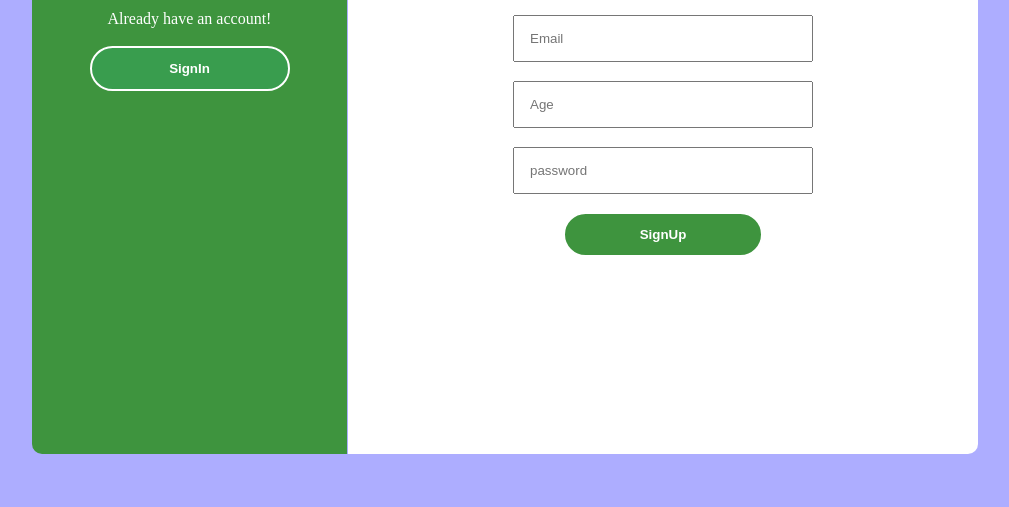
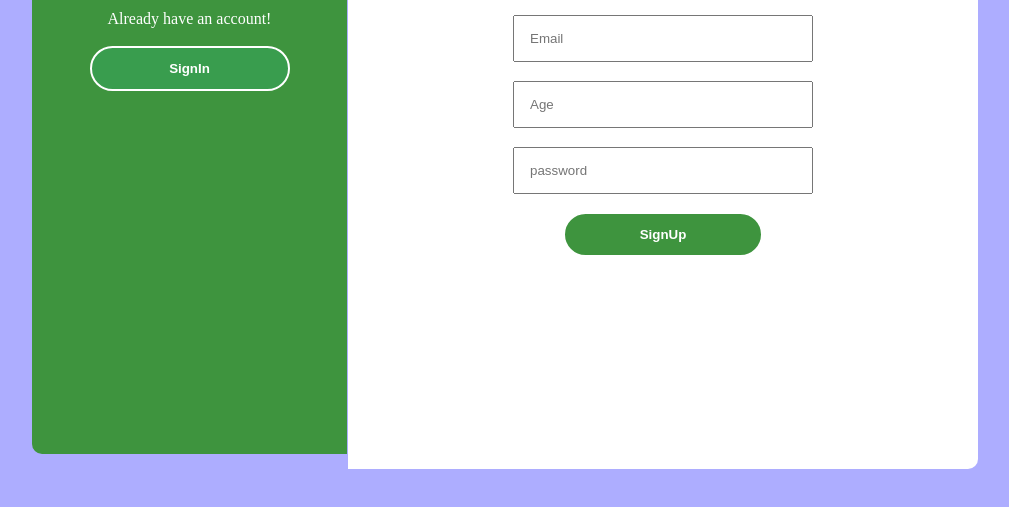
Before and after one commit to Atikaabbassi/css-form, a plain HTML site: page index.html in a window 1280 px wide. Shown: the part 247-754 px from the top of the page, without its empty margins (135-1144 px from the left). Drawn offline with Linux system fonts and the light colour scheme.

Commit message:
changesss

```diff
--- a/style.css
+++ b/style.css
@@ -31,7 +31,7 @@
 .whitebox{
     width: 50%;
     background-color: white;
-    min-height: 88%;
+    height: 90%;
     display: inline-block;
     vertical-align: top;
    margin-left: -3px;
```
